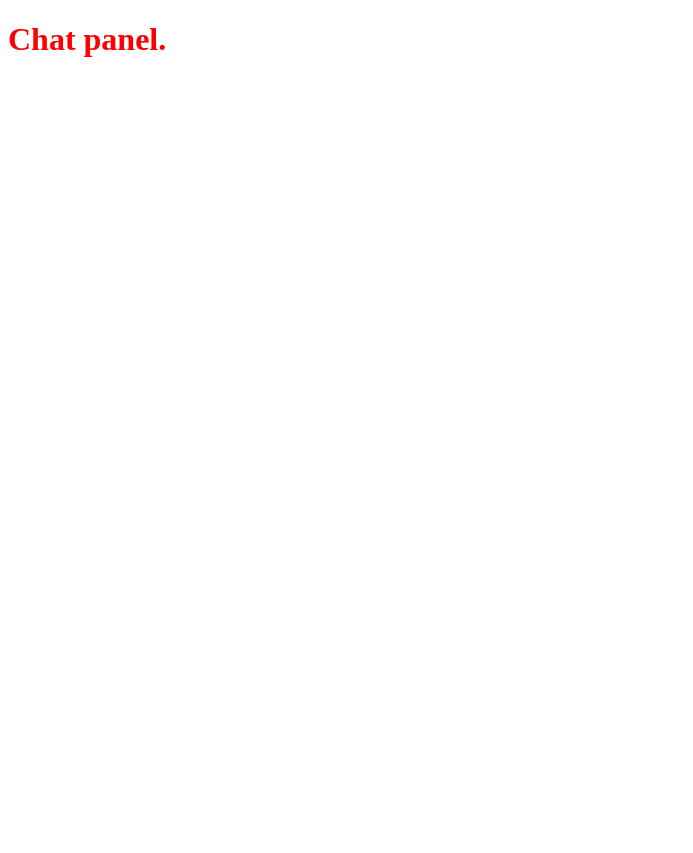
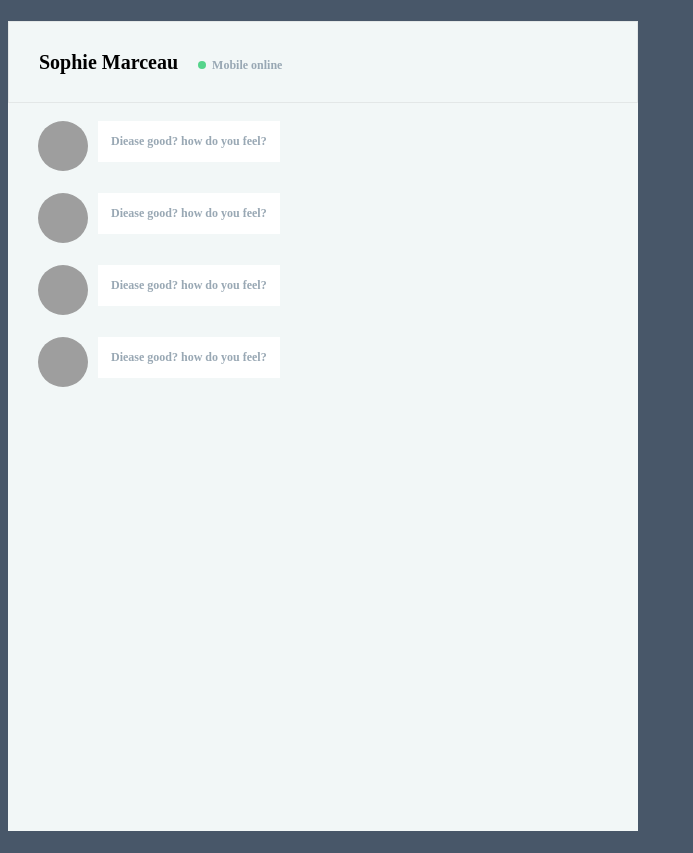
Before and after one commit to cpselvis/chatroom, a React app: page / in a window 1280 px wide. Shown: the whole page, without its empty margins (0-693 px from the left). Before the commit the page ends 800 px from the top, so only its background shows below. Built offline with nearby package versions, Linux system fonts and the light colour scheme; grey boxes are pictures that could not be loaded.

Commit message:
feat: 聊天信息发送面板区域

```diff
--- a/app/components/chat-panel/index.js
+++ b/app/components/chat-panel/index.js
@@ -4,7 +4,41 @@ import './index.scss';
 class ChatPanel extends Component {
 
   render() {
-    return <div className="test">Chat panel.</div>;
+    return <div className="chat-panel">
+      <div className="header">
+        <span className="nickname">Sophie Marceau</span>
+        <span className="status">
+          <i className="online" />
+          Mobile online
+        </span>
+      </div>
+      <div className="msg-panel">
+        <div className="msg-item">
+          <div className="avatar">
+            <img src="https://avatars0.githubusercontent.com/u/18289264?v=4&u=61082b05c36af8782b9d3abe227b7f429de7b816&s=100" />
+          </div>
+          <div className="msg-text">Diease good? how do you feel?</div>
+        </div>
+        <div className="msg-item">
+          <div className="avatar">
+            <img src="https://avatars0.githubusercontent.com/u/18289264?v=4&u=61082b05c36af8782b9d3abe227b7f429de7b816&s=100" />
+          </div>
+          <div className="msg-text">Diease good? how do you feel?</div>
+        </div>
+        <div className="msg-item">
+          <div className="avatar">
+            <img src="https://avatars0.githubusercontent.com/u/18289264?v=4&u=61082b05c36af8782b9d3abe227b7f429de7b816&s=100" />
+          </div>
+          <div className="msg-text">Diease good? how do you feel?</div>
+        </div>
+        <div className="msg-item">
+          <div className="avatar">
+            <img src="https://avatars0.githubusercontent.com/u/18289264?v=4&u=61082b05c36af8782b9d3abe227b7f429de7b816&s=100" />
+          </div>
+          <div className="msg-text">Diease good? how do you feel?</div>
+        </div>
+      </div>
+    </div>;
   }
 }
 
--- a/app/components/chat-panel/index.scss
+++ b/app/components/chat-panel/index.scss
@@ -1,3 +1,68 @@
-.test {
-  color: #f00;
+body {
+  background: #485769;
 }
+
+.chat-panel {
+  background: #f2f7f7;
+  width: 630px;
+  height: 810px;
+  font-size: 12px;
+
+  .header {
+    height: 80px;
+    line-height: 80px;
+    border: 1px solid #e3e7e7;
+    padding-left: 30px;
+
+    .nickname {
+      margin-right: 20px;
+      font-size: 20px;
+      color: #000;
+    }
+
+    .status {
+      color: #99a8b4;
+
+      i {
+        display: inline-block;
+        margin-right: 6px;
+        width: 8px;
+        height: 8px;
+        border-radius: 50%;
+      }
+
+      .online {
+        background: #55d48b;
+      }
+    }
+  }
+
+  .msg-panel {
+    padding-top: 18px;
+    padding-left: 30px;
+    .msg-item {
+      margin-bottom: 18px;
+      .avatar {
+        float: left;
+        margin-right: 10px;
+        img {
+          width: 50px;
+          height: 50px;
+          border-radius: 50%;
+        }
+      }
+
+      .msg-text {
+        float: left;
+        background: #fff;
+        color: #99a8b4;
+        padding: 13px;
+      }
+    }
+    .msg-item:after {
+      clear: both;
+      content: '';
+      display: table;
+    }
+  }
+}
```
